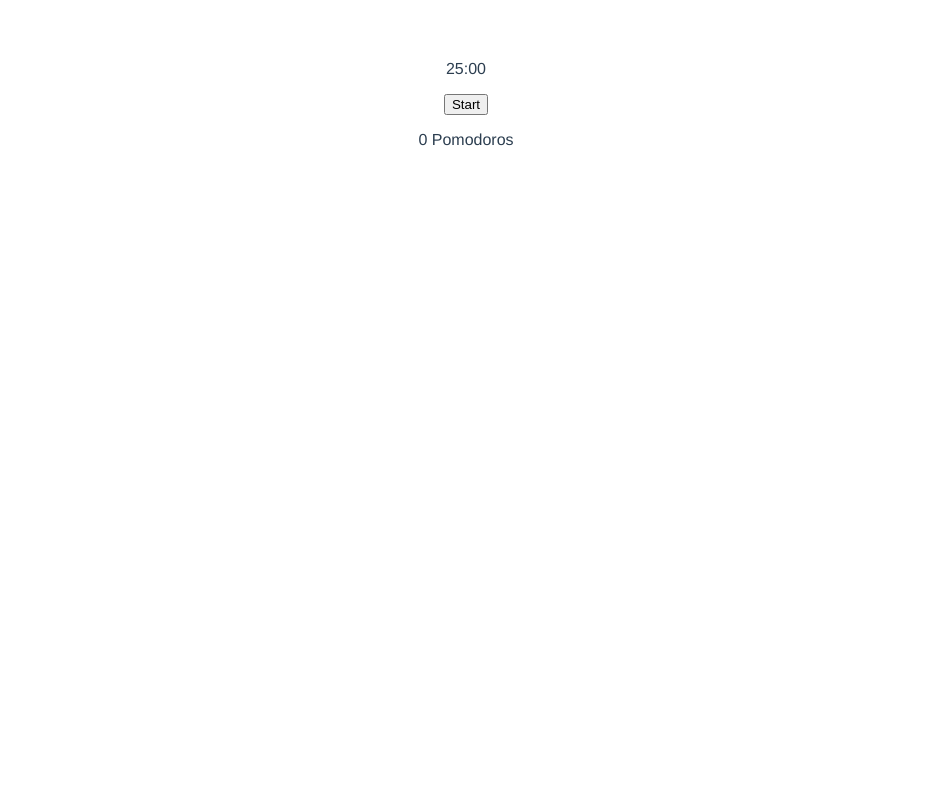
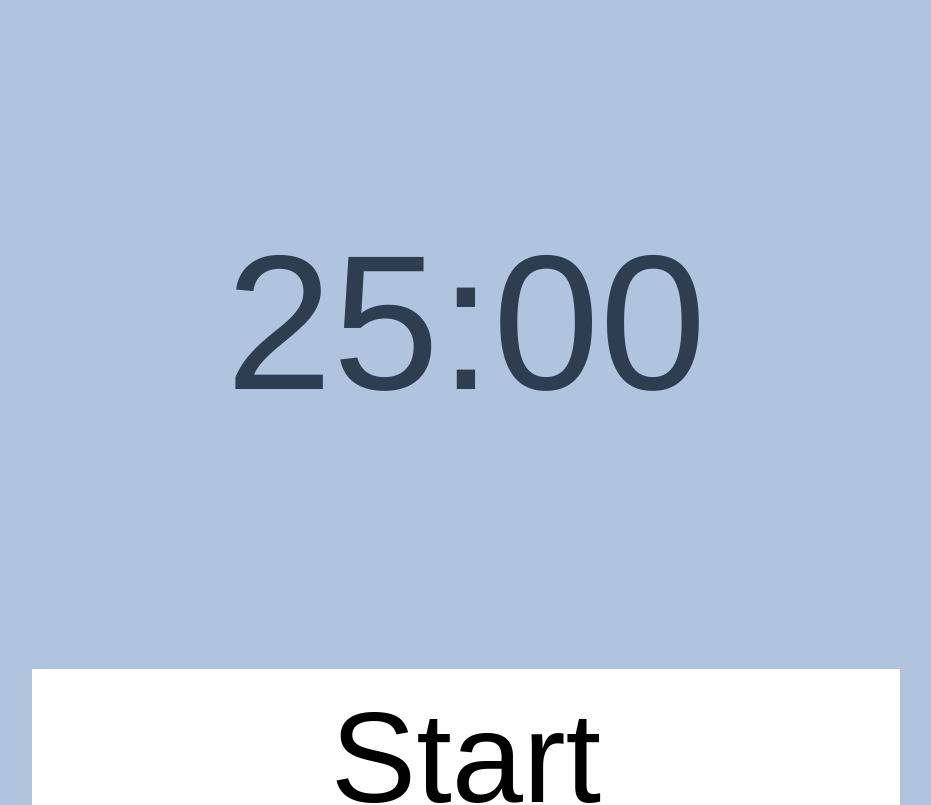
Before and after one commit to vicente-palomero/fuji, a Vue app: page / in a window 1280 px wide. Shown: the top 805 px of the page, without its empty margins (174-1105 px from the left). Built offline with nearby package versions, Linux system fonts and the light colour scheme.

Commit message:
Add basic style

```diff
--- a/src/App.vue
+++ b/src/App.vue
@@ -1,7 +1,11 @@
 <template>
   <div id="app">
-    <Countdown />
-    <p>{{ timeboxes }} Pomodoros</p>
+    <div class="content">
+      <Countdown />
+    </div>
+    <footer class="footer">
+      <p>Counter: {{ timeboxes }}</p>
+    </footer>
   </div>
 </template>
 
@@ -26,12 +30,32 @@ export default {
 </script>
 
 <style>
+html, body {
+  height: 100%;
+  margin: 0;
+  padding: 0;
+  background-color: lightsteelblue;
+}
+
 #app {
-  font-family: Avenir, Helvetica, Arial, sans-serif;
+  font-family: Helvetica, Arial, sans-serif;
   -webkit-font-smoothing: antialiased;
   -moz-osx-font-smoothing: grayscale;
   text-align: center;
   color: #2c3e50;
-  margin-top: 60px;
+  display: flex;
+  flex-direction: column;
+  height: 100%
+}
+
+.content {
+  flex: 1 0 auto;
+  padding: 20px;
+}
+
+.footer {
+  font-size: 7vw;
+  flex-shrink: 0;
+  padding: 20px;
 }
 </style>
--- a/src/components/Countdown.vue
+++ b/src/components/Countdown.vue
@@ -41,5 +41,16 @@ export default {
 </script>
 
 <style>
-
+.countdown {
+  font-size: 15vw;
+}
+button {
+  background-color: white;
+  border: none;
+  width: 70%;
+  display: inline-block;
+  padding: 15px 32px;
+  font-size: 10vw;
+25:00
+0 Pomo}
 </style>
--- /dev/null
+++ b/vue.config.js
@@ -0,0 +1,6 @@
+module.exports = {
+  pwa: {
+    name: 'fujit',
+    themeColor: 'lightsteelblue'
+  }
+}
```
